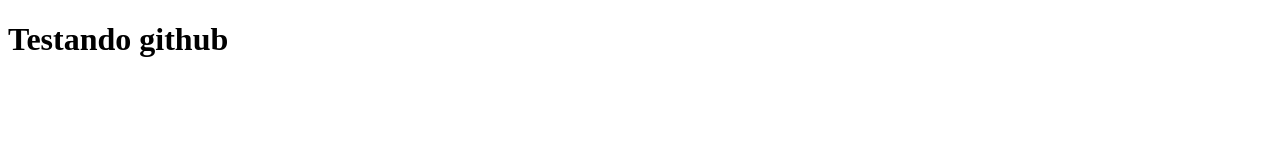
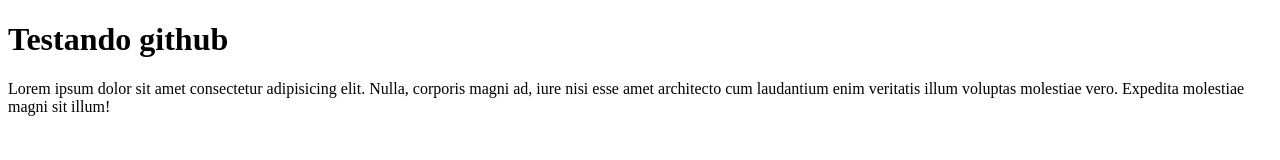
Before and after one commit to lipex255/Aula01DaTurmaA, a plain HTML site: page index.html in a window 1280 px wide. Drawn offline with Linux system fonts and the light colour scheme.

Commit message:
Update index.html

```diff
--- a/index.html
+++ b/index.html
@@ -7,5 +7,6 @@
 </head>
 <body>
     <h1>Testando github</h1>
+    <p>Lorem ipsum dolor sit amet consectetur adipisicing elit. Nulla, corporis magni ad, iure nisi esse amet architecto cum laudantium enim veritatis illum voluptas molestiae vero. Expedita molestiae magni sit illum!</p>
 </body>
 </html>
```
